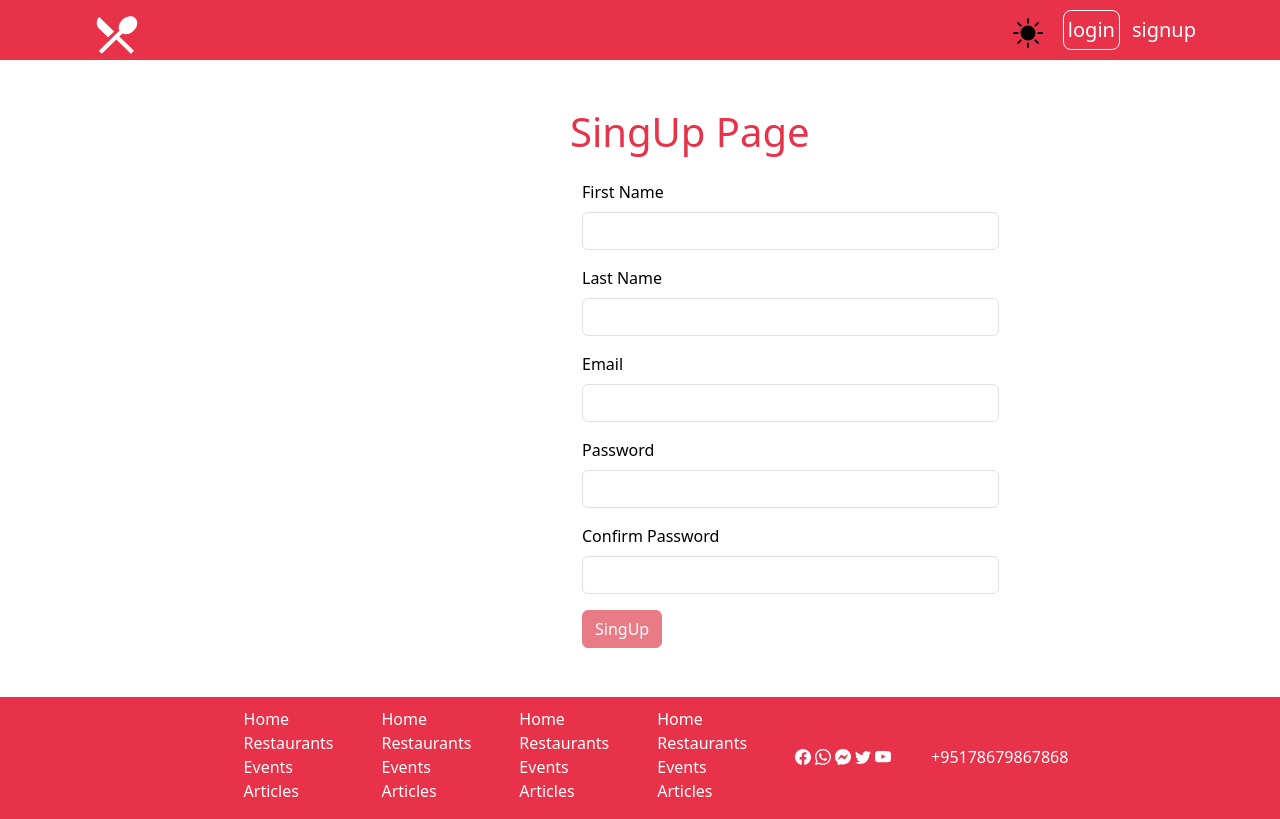
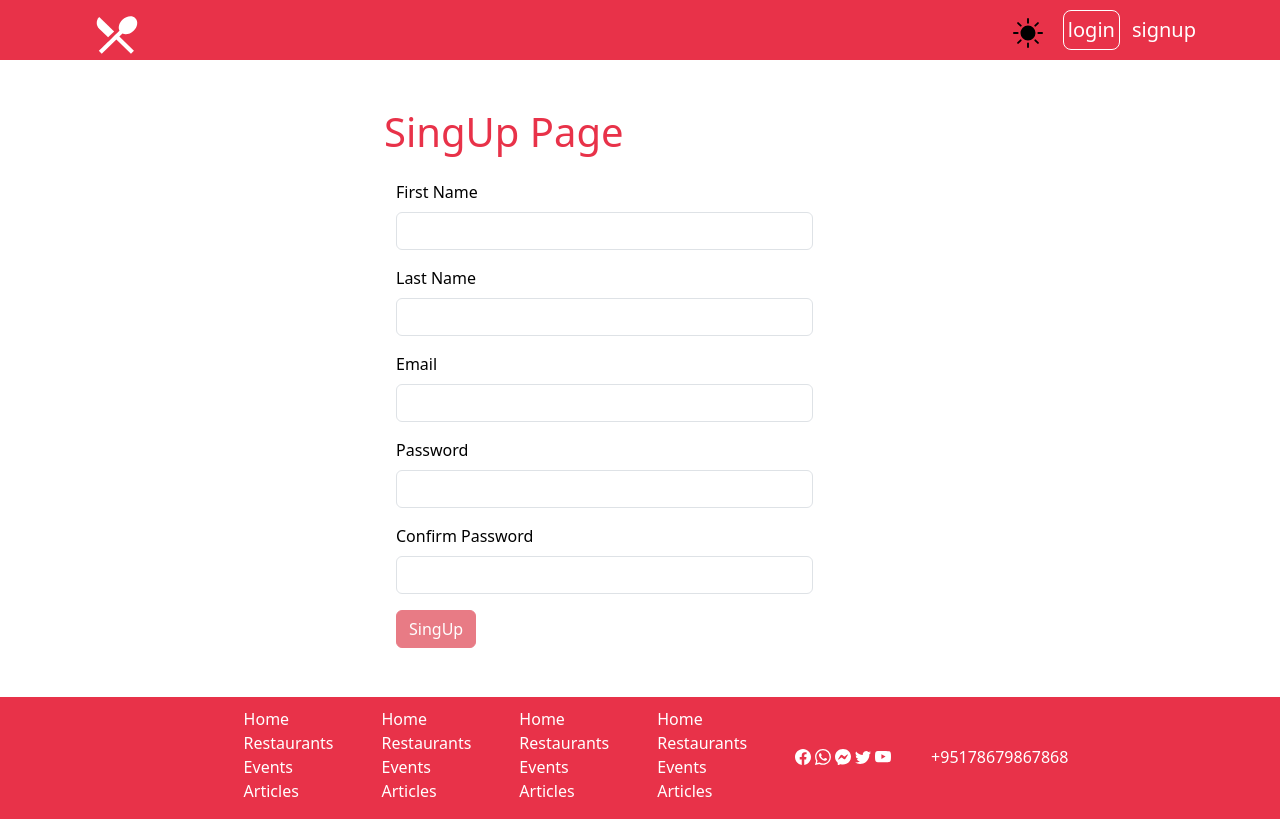
Before and after one commit to mmt20/nextjs-restaurant, a Next.js app: page /signup in a window 1280 px wide. Built offline with nearby package versions, Linux system fonts and the light colour scheme; no server answers.

Commit message:
refactor: center align login and signup forms, remove unused margin styles

```diff
--- a/app/(pages)/login/page.tsx
+++ b/app/(pages)/login/page.tsx
@@ -3,8 +3,8 @@ import { Col, Row } from "react-bootstrap";
 
 const Login = () => {
   return (
-    <Row className="container mt-5">
-      <Col md={{ span: 5, offset: 6 }}>
+    <Row className="container mt-5 d-flex justify-content-center">
+      <Col md={{ span: 5, offset: 1 }}>
         <h1 style={{ color: "var(--btn-color)" }}>Login Page</h1>
         <LoginForm />
       </Col>
--- a/app/(pages)/signup/page.tsx
+++ b/app/(pages)/signup/page.tsx
@@ -3,8 +3,8 @@ import SingupForm from "@/app/components/Form/signup-form";
 import { Col, Row } from "react-bootstrap";
 const SingUp = () => {
   return (
-    <Row className="container mt-5">
-      <Col md={{ span: 5, offset: 6 }}>
+    <Row className="container mt-5 d-flex justify-content-center">
+      <Col md={{ span: 5, offset: 1 }}>
         <h1 style={{ color: "var(--btn-color)" }}>SingUp Page</h1>
         <SingupForm />
       </Col>
--- a/app/components/home/search/search.module.css
+++ b/app/components/home/search/search.module.css
@@ -1,7 +1,3 @@
-.marginSearch {
-  margin-top: 60px;
-}
-
 .searchContainer {
   display: flex;
   flex-direction: column;
--- a/app/components/home/search/search.tsx
+++ b/app/components/home/search/search.tsx
@@ -1,10 +1,10 @@
 import styles from "./search.module.css";
 
-const { marginSearch, searchContainer, title, searchBtn, searchInput } = styles;
+const { searchContainer, title, searchBtn, searchInput } = styles;
 
 const Search = () => {
   return (
-    <div className={`${marginSearch} ${searchContainer}`}>
+    <div className={`${searchContainer}`}>
       <div className="container w-100  d-flex flex-column justify-content-center align-items-center">
         <h1 className={title}>Looking for your resturant</h1>
         <div className="w-100 d-flex justify-content-center align-items-center">
```
